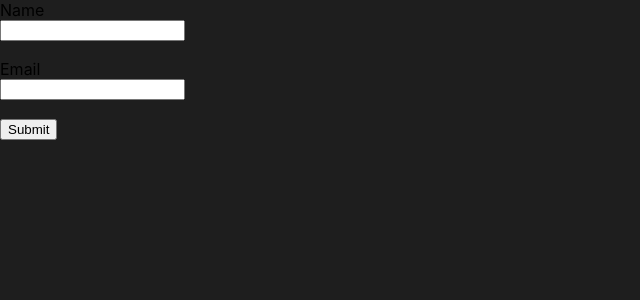
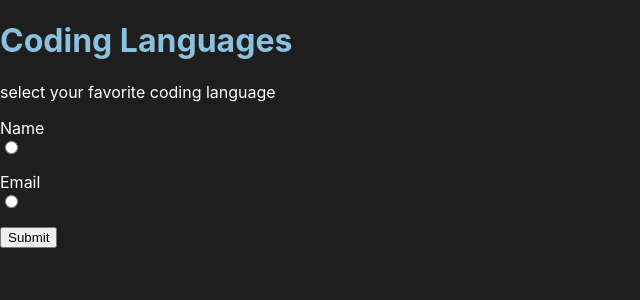
Before and after one commit to mgulson/personal-website, a React (Create React App) app: page /coding-languages in a window 1280 px wide. Shown: the top 300 px of the page, without its empty margins (0-640 px from the left). Built offline with nearby package versions, Linux system fonts and the light colour scheme.

Commit message:
made some updates need cors

```diff
--- a/src/App.js
+++ b/src/App.js
@@ -11,6 +11,7 @@ class App extends React.Component {
     return(
       <Routes>
         <Route path="/" element={<Resume/>} />
+        <Route path="/personal-website" element={<Resume/>} />
         <Route path="/coding-languages" element={<CodingLanguages/>}/>
       </Routes>
     )
--- a/src/components/CodingLanguages/CodingLanguages.css
+++ b/src/components/CodingLanguages/CodingLanguages.css
@@ -1,6 +1,10 @@
-.{
+* {
   color: white;
 }
 
 input, label {display:block}
 input {margin-bottom:18px;}
+
+button {
+  color: black
+}
--- a/src/components/CodingLanguages/CodingLanguages.js
+++ b/src/components/CodingLanguages/CodingLanguages.js
@@ -1,24 +1,42 @@
 import React from 'react';
 import { Formik, Field, Form } from "formik";
-
-import './CodingLanguages.css'
+import  './CodingLanguages.css'
+import { getCodingLanguages } from './Services.js'
 
 class CodingLanguages extends React.Component  {
+  constructor(props){
+    super(props)
+    this.state = { languageId: null}
+  }
+
+  async mySubmit(id){
+    let result = await getCodingLanguages()
+
+    console.log(result)
+    console.log(result.body)
+  }
+
+
 
   render() {
 
     return(
       <>
+
+        <h1>Coding Languages</h1>
+        <p>
+          select your favorite coding language
+        </p>
         <Formik
-          initialValues={{ name: "", email: "" }}
+          initialValues={{ languageId: null}}
           onSubmit={ (values) => {
-            console.log(values)
+            this.mySubmit(values.id)
           }}>
             <Form>
               <label htmlFor="name">Name</label>
-              <Field name="name" type="text" />
+              <Field name="id" type="radio" value="1" />
               <label htmlFor="email">Email</label>
-              <Field name="email" type="email" />
+              <Field name="id" type="radio" value="2"/>
               <button type="submit">Submit</button>
             </Form>
           </Formik>
--- /dev/null
+++ b/src/components/CodingLanguages/Services.js
@@ -0,0 +1,11 @@
+
+export let codingLanguagesURL = 'https://coding-languages.fly.dev'
+
+export function getCodingLanguages(){
+  return fetch(codingLanguagesURL + '/languages', { mode: 'no-cors'})
+}
+
+
+export function postCodingLanguage(id) {
+
+}
```
